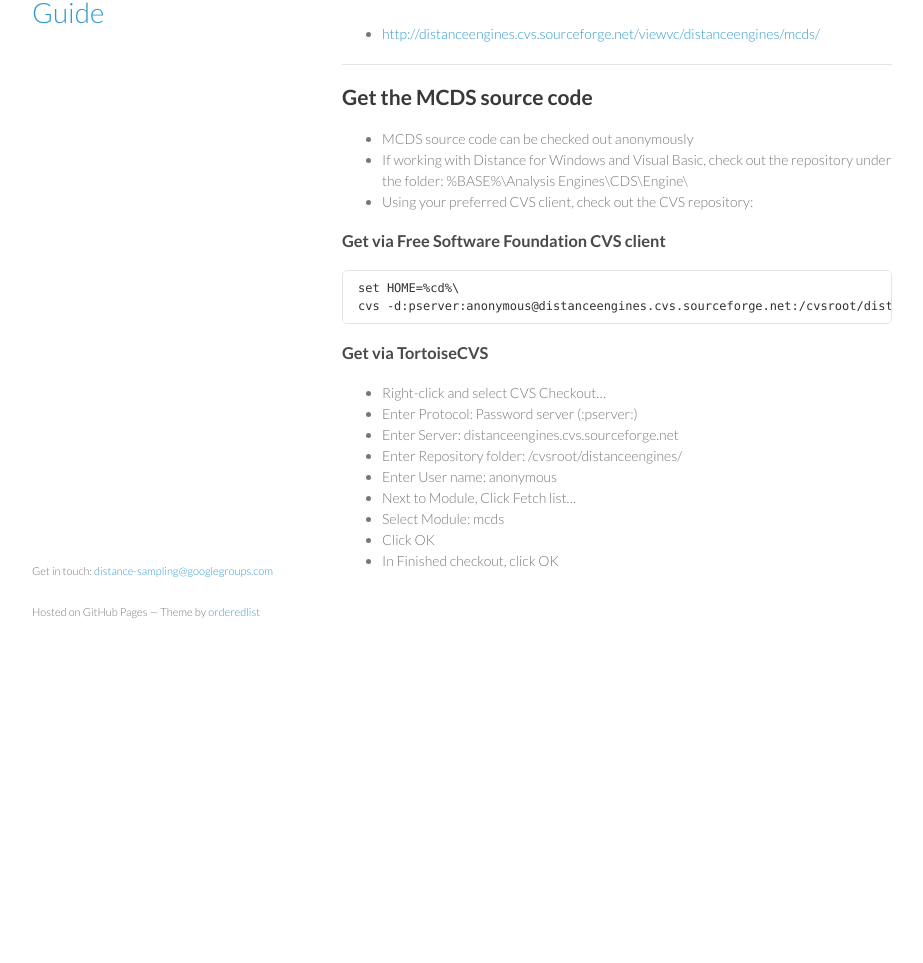
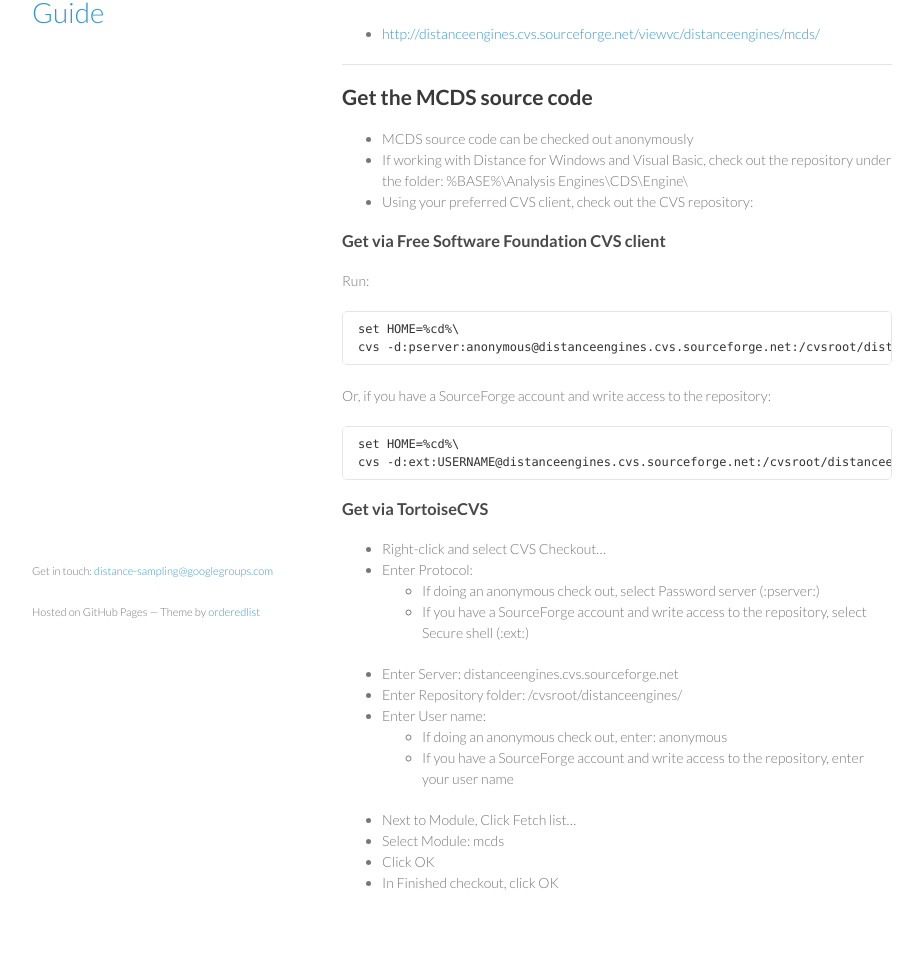
Before and after one commit to softwaresaved/distance-consultancy, a Jekyll site: the page built from develop/McdsSourceCode.md, in a window 1280 px wide. Shown: the part 209-1172 px from the top of the page, without its empty margins (178-1101 px from the left). Built offline with Jekyll 4.4.1, drawn with Linux system fonts in a browser that asks for light colours; before the commit the page ends 900 px from its top, so only the background shows below that.

Commit message:
Added use of :ext:

```diff
--- a/develop/McdsSourceCode.md
+++ b/develop/McdsSourceCode.md
@@ -22,20 +22,29 @@ The source code can be browsed via:
 
 ### Get via Free Software Foundation CVS client
 
+Run:
+
 <p/>
 
     set HOME=%cd%\
     cvs -d:pserver:anonymous@distanceengines.cvs.sourceforge.net:/cvsroot/distanceengines/ co mcds
 
-<p/>
+Or, if you have a SourceForge account and write access to the repository:
+
+    set HOME=%cd%\
+    cvs -d:ext:USERNAME@distanceengines.cvs.sourceforge.net:/cvsroot/distanceengines/ co mcds
 
 ### Get via TortoiseCVS
 
 * Right-click and select CVS Checkout...
-* Enter Protocol: Password server (:pserver:)
+* Enter Protocol:
+  - If doing an anonymous check out, select Password server (:pserver:)
+  - If you have a SourceForge account and write access to the repository, select Secure shell (:ext:)
 * Enter Server: distanceengines.cvs.sourceforge.net
 * Enter Repository folder: /cvsroot/distanceengines/
-* Enter User name: anonymous
+* Enter User name:
+  - If doing an anonymous check out, enter: anonymous
+  - If you have a SourceForge account and write access to the repository, enter your user name
 * Next to Module, Click Fetch list...
 * Select Module: mcds
 * Click OK
```
Also changed, not shown: develop/ReleaseMcds.md (+7 -2 lines).
